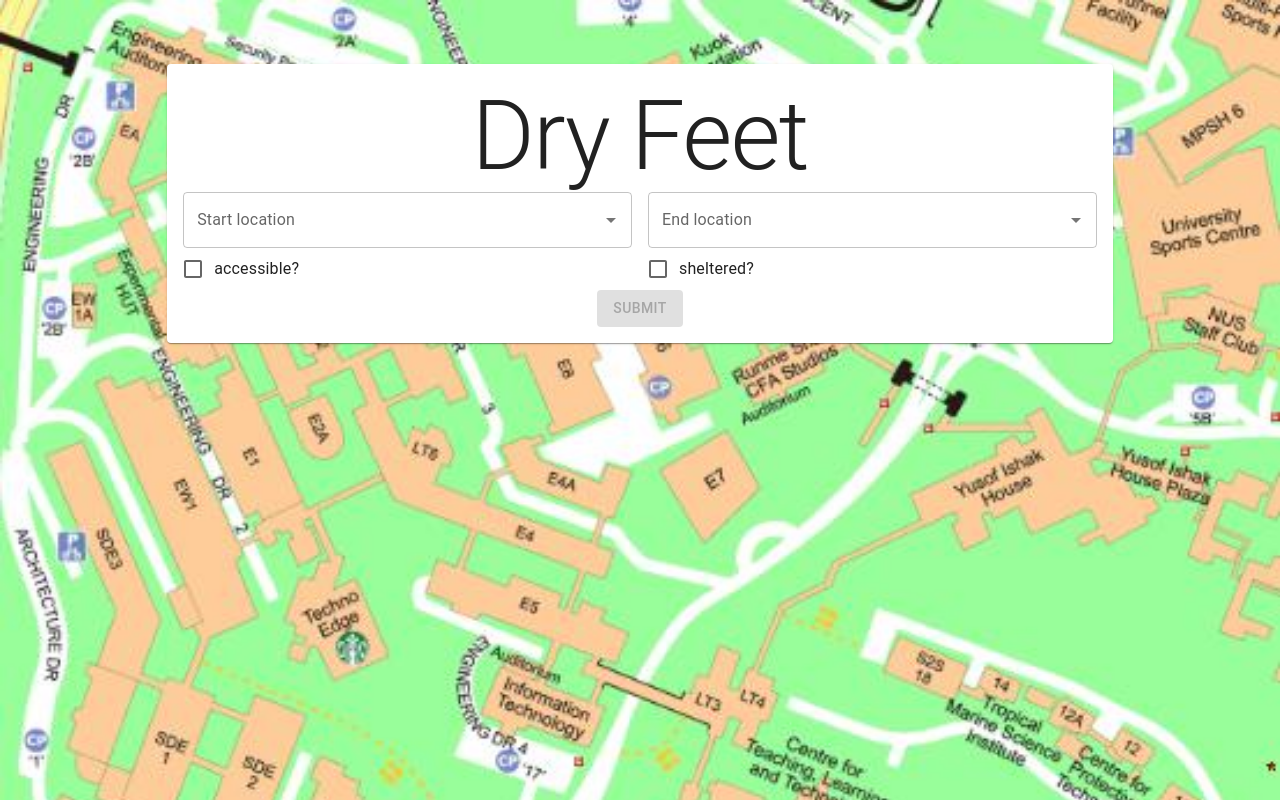
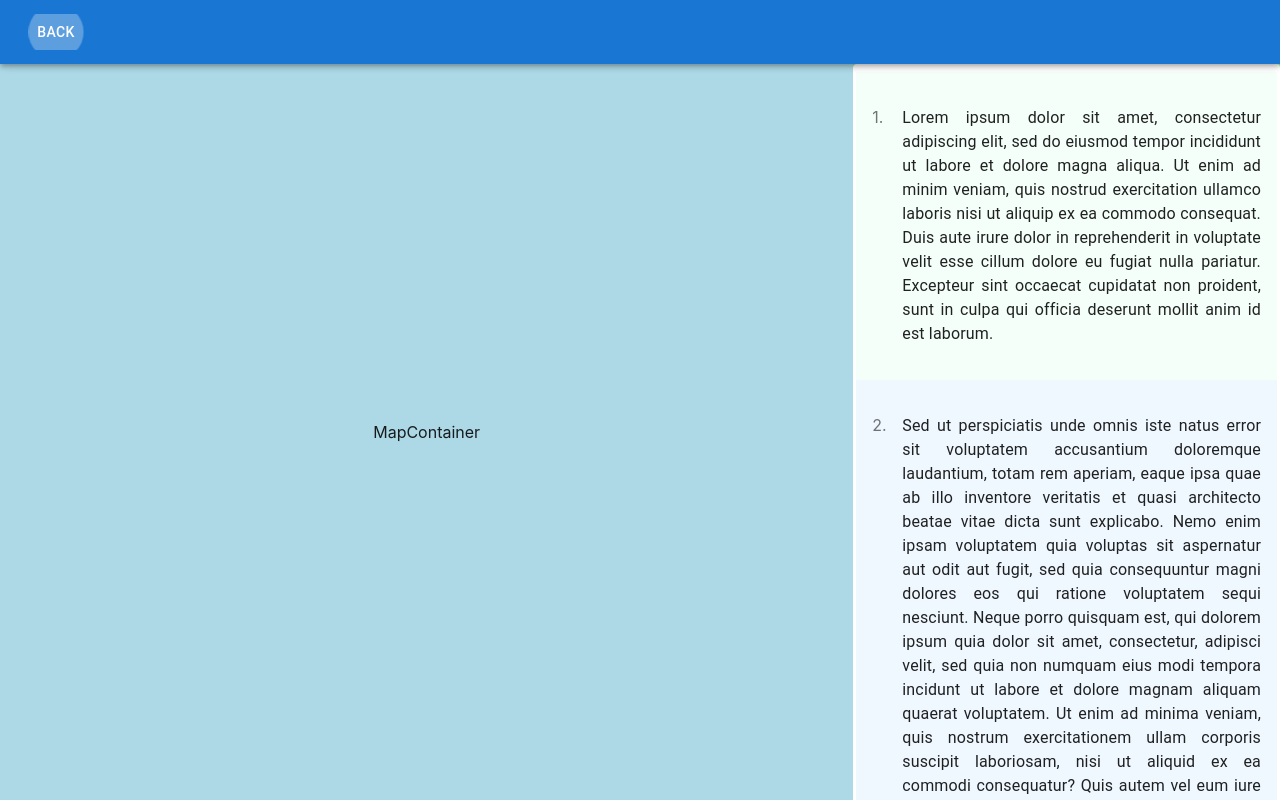
Before and after one commit to ryanozx/dry-feet, a React (Create React App) app: page / in a window 1280 px wide. Built offline with nearby package versions, Linux system fonts and the light colour scheme.

Commit message:
fix: integrate states

```diff
--- a/src/App.tsx
+++ b/src/App.tsx
@@ -1,19 +1,20 @@
 import React, { useEffect, useState } from 'react';
-import logo from './logo.svg';
 import './App.css';
 import { Box, Grid2 as Grid, Typography, Button, Card } from '@mui/material';
 import MyAutocomplete from './MyAutocomplete';
 import MyCheckbox from './MyCheckbox';
 import { getLocations, queryPath } from './api';
 import backgroundImage from './images/backgroundImage.jpg';
+import MapResults from './MapResults/MapResults';
 
 function App() {
   const [isSheltered, setIsSheltered] = useState(false);
   const [isAccessible, setIsAccessible] = useState(false);
-  const [showMap, setShowMap] = useState(false);
+  const [showMap, setShowMap] = useState(true);
   const [locations, setLocations] = useState([]);
   const [startLocation, setStartLocation] = useState("");
   const [endLocation, setEndLocation] = useState("");
+  const [data, setData] = useState({});
 
   useEffect(() => {
     (async () => {
@@ -24,7 +25,9 @@ function App() {
 
   const onFormSubmit= async (e) => {
     e.preventDefault();
-    const data = await queryPath(startLocation, endLocation, isSheltered, isAccessible);
+    const queryData = await queryPath(startLocation, endLocation, isSheltered, isAccessible);
+    setData(queryData);
+    setShowMap(true);
   }
 
   const submitReady = !!startLocation && !!endLocation;
@@ -92,6 +95,7 @@ function App() {
           </Grid>
         </Card>
       </Grid>
+      <MapResults open={showMap} setOpen={setShowMap} data={data} setData={setData}/>
     </Grid>
 
   );
--- a/src/MapResults/MapResults.tsx
+++ b/src/MapResults/MapResults.tsx
@@ -20,8 +20,7 @@ const Transition = React.forwardRef(function Transition(
   return <Slide direction="up" ref={ref} {...props} />;
 });
 
-export default function MapResults() {
-  const [open, setOpen] = React.useState(true);
+export default function MapResults({open, setOpen, data, setData}) {
 
   const handleClose = () => {
     setOpen(false);
@@ -31,7 +30,6 @@ export default function MapResults() {
       <Dialog
         fullScreen
         open={open}
-        onClose={handleClose}
         TransitionComponent={Transition}
       >
         <AppBar sx={{ position: 'sticky' }}>
```
